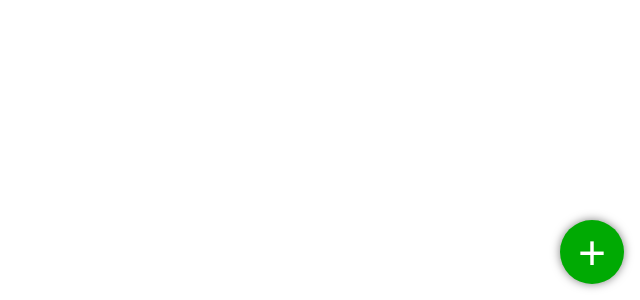
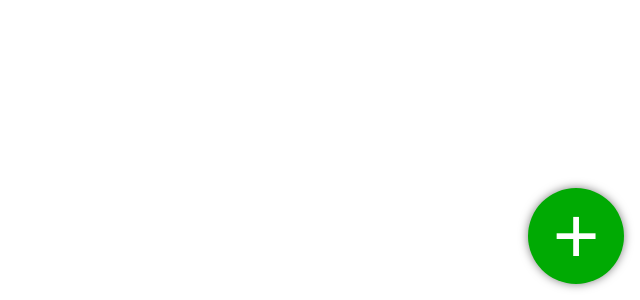
Before and after one commit to InSomniaMoon/trombi, an Angular app: page / in a window 1280 px wide. Shown: the part 500-800 px from the top of the page, without its empty margins (640-1280 px from the left). Built offline with nearby package versions, Linux system fonts and the light colour scheme.

Commit message:
Update button size and font size, add animation to modal component

```diff
--- a/src/app/app.component.scss
+++ b/src/app/app.component.scss
@@ -40,8 +40,8 @@ main {
   position: fixed;
   bottom: 1rem;
   right: 1rem;
-  width: 4rem;
-  height: 4rem;
+  width: 6rem;
+  height: 6rem;
   border-radius: 50%;
   background-color: rgb(0, 170, 3);
   color: #fff;
@@ -50,7 +50,7 @@ main {
   cursor: pointer;
   box-shadow: 0 0 10px rgba(0, 0, 0, 0.5);
   transition: all .3s;
-  font-size: 3rem;
+  font-size: 5rem;
 
   &:hover {
     background-color: rgb(16, 136, 0);
--- a/src/app/components/modal/modal.component.scss
+++ b/src/app/components/modal/modal.component.scss
@@ -39,7 +39,17 @@
 
 @keyframes popin {
   0% {
-    transform: scale(0.1);
+    rotate: 360deg;
+    transform: scale(0.01);
+  }
+
+  90% {
+    rotate: 0;
+    transform: scale(1.5);
+  }
+
+  95% {
+    transform: scale(1.2);
   }
 
   100% {
```
Also changed, not shown: 1 other file (tests, documents, lock files or other folders).
